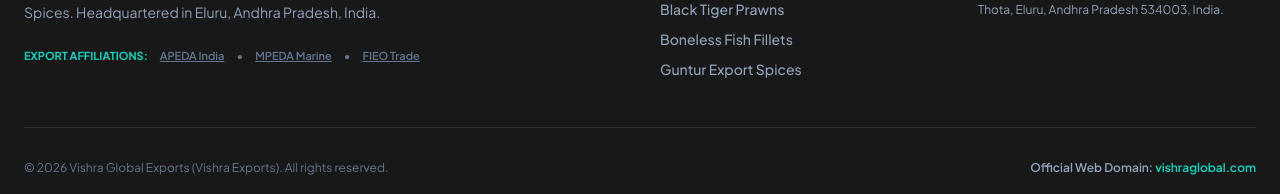
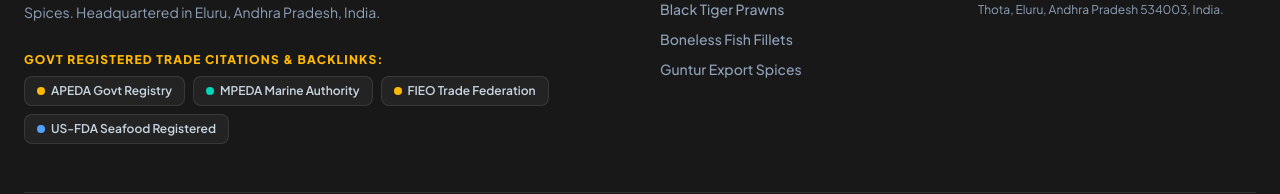
Before and after one commit to vishraglobalexports-ship-it/vishra-global-main, a React (Vite) app: page / in a window 1280 px wide. Shown: the part 6810-7004 px from the top of the page. Built offline with nearby package versions, Linux system fonts and the light colour scheme; no server answers; the database is empty.

Commit message:
Enhance APEDA, MPEDA, FIEO & US-FDA trade citation backlinks banner in Footer

```diff
--- a/src/components/sections/Footer.tsx
+++ b/src/components/sections/Footer.tsx
@@ -24,14 +24,23 @@
             <p className="text-slate-400 text-sm leading-relaxed max-w-md mb-4">
               Vishra Global Exports (Vishra Exports) — Govt-recognized Indian exporter of Premium Basmati Rice, Sona Masuri Rice, Vannamei White Shrimp, Black Tiger Prawns, Boneless Fish Fillets & Guntur Spices. Headquartered in Eluru, Andhra Pradesh, India.
             </p>
-            {/* Government & Industry Association Backlinks */}
-            <div className="flex flex-wrap items-center gap-3 text-[11px] text-slate-500 font-semibold pt-2">
-              <span className="text-teal-400 font-bold uppercase">Export Affiliations:</span>
-              <a href="https://apeda.gov.in" target="_blank" rel="noopener noreferrer" className="hover:text-amber-400 underline transition-colors">APEDA India</a>
-              <span>•</span>
-              <a href="https://mpeda.gov.in" target="_blank" rel="noopener noreferrer" className="hover:text-teal-400 underline transition-colors">MPEDA Marine</a>
-              <span>•</span>
-              <a href="https://www.fieo.org" target="_blank" rel="noopener noreferrer" className="hover:text-amber-400 underline transition-colors">FIEO Trade</a>
+            {/* Government & Industry Association Backlinks & Trade Registry Citations */}
+            <div className="pt-3">
+              <span className="text-xs font-extrabold text-amber-400 uppercase tracking-widest block mb-2">Govt Registered Trade Citations & Backlinks:</span>
+              <div className="flex flex-wrap items-center gap-2 text-xs">
+                <a href="https://apeda.gov.in" target="_blank" rel="noopener noreferrer" className="bg-white/5 hover:bg-amber-400/10 border border-white/10 hover:border-amber-400/40 text-slate-300 hover:text-amber-400 px-3 py-1.5 rounded-lg transition-all font-semibold flex items-center gap-1.5">
+                  <span className="w-2 h-2 rounded-full bg-amber-400"></span> APEDA Govt Registry
+                </a>
+                <a href="https://mpeda.gov.in" target="_blank" rel="noopener noreferrer" className="bg-white/5 hover:bg-teal-400/10 border border-white/10 hover:border-teal-400/40 text-slate-300 hover:text-teal-400 px-3 py-1.5 rounded-lg transition-all font-semibold flex items-center gap-1.5">
+                  <span className="w-2 h-2 rounded-full bg-teal-400"></span> MPEDA Marine Authority
+                </a>
+                <a href="https://www.fieo.org" target="_blank" rel="noopener noreferrer" className="bg-white/5 hover:bg-amber-400/10 border border-white/10 hover:border-amber-400/40 text-slate-300 hover:text-amber-400 px-3 py-1.5 rounded-lg transition-all font-semibold flex items-center gap-1.5">
+                  <span className="w-2 h-2 rounded-full bg-amber-400"></span> FIEO Trade Federation
+                </a>
+                <a href="https://www.fda.gov" target="_blank" rel="noopener noreferrer" className="bg-white/5 hover:bg-blue-400/10 border border-white/10 hover:border-blue-400/40 text-slate-300 hover:text-blue-400 px-3 py-1.5 rounded-lg transition-all font-semibold flex items-center gap-1.5">
+                  <span className="w-2 h-2 rounded-full bg-blue-400"></span> US-FDA Seafood Registered
+                </a>
+              </div>
             </div>
           </div>
 
```
